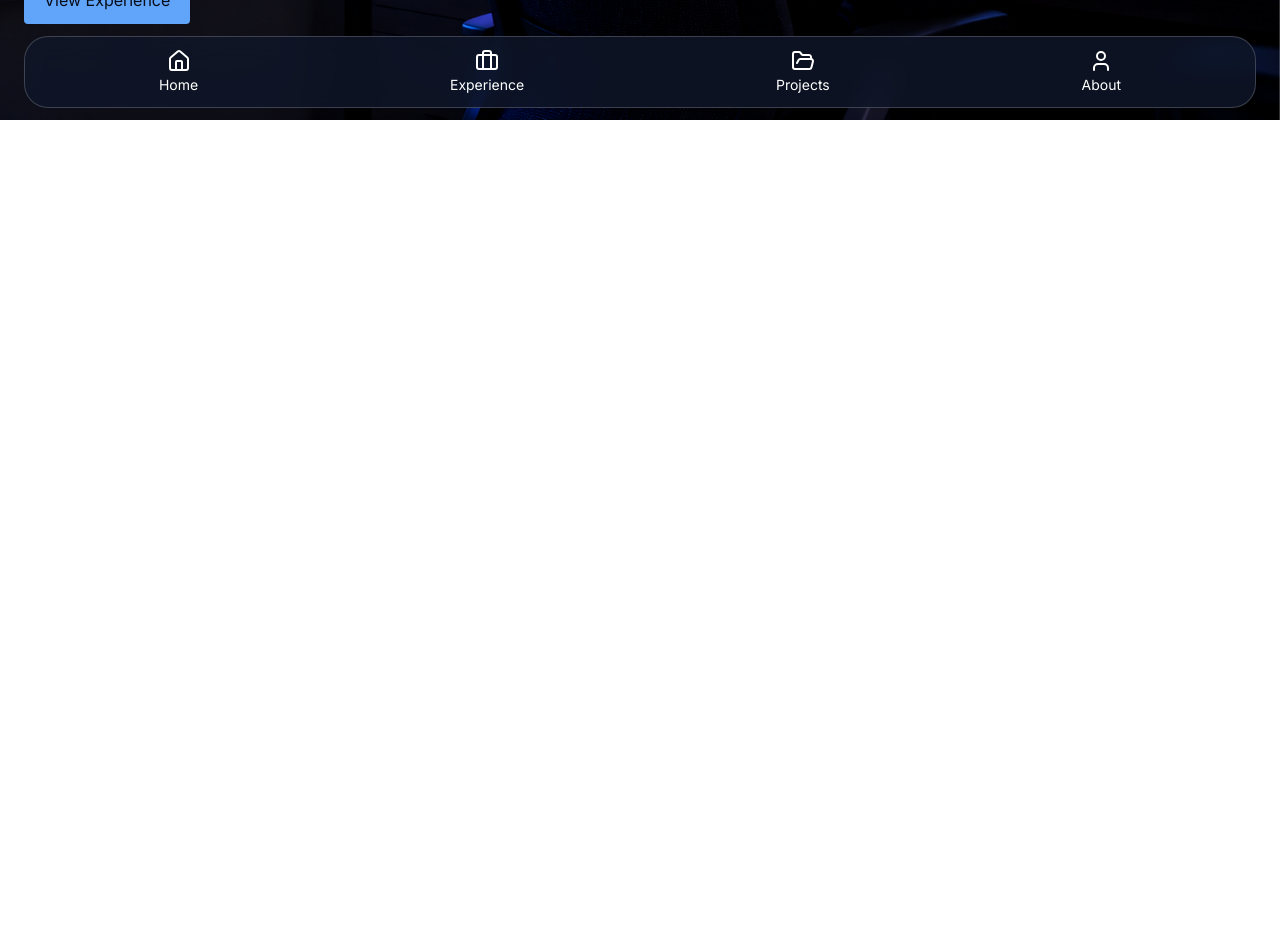
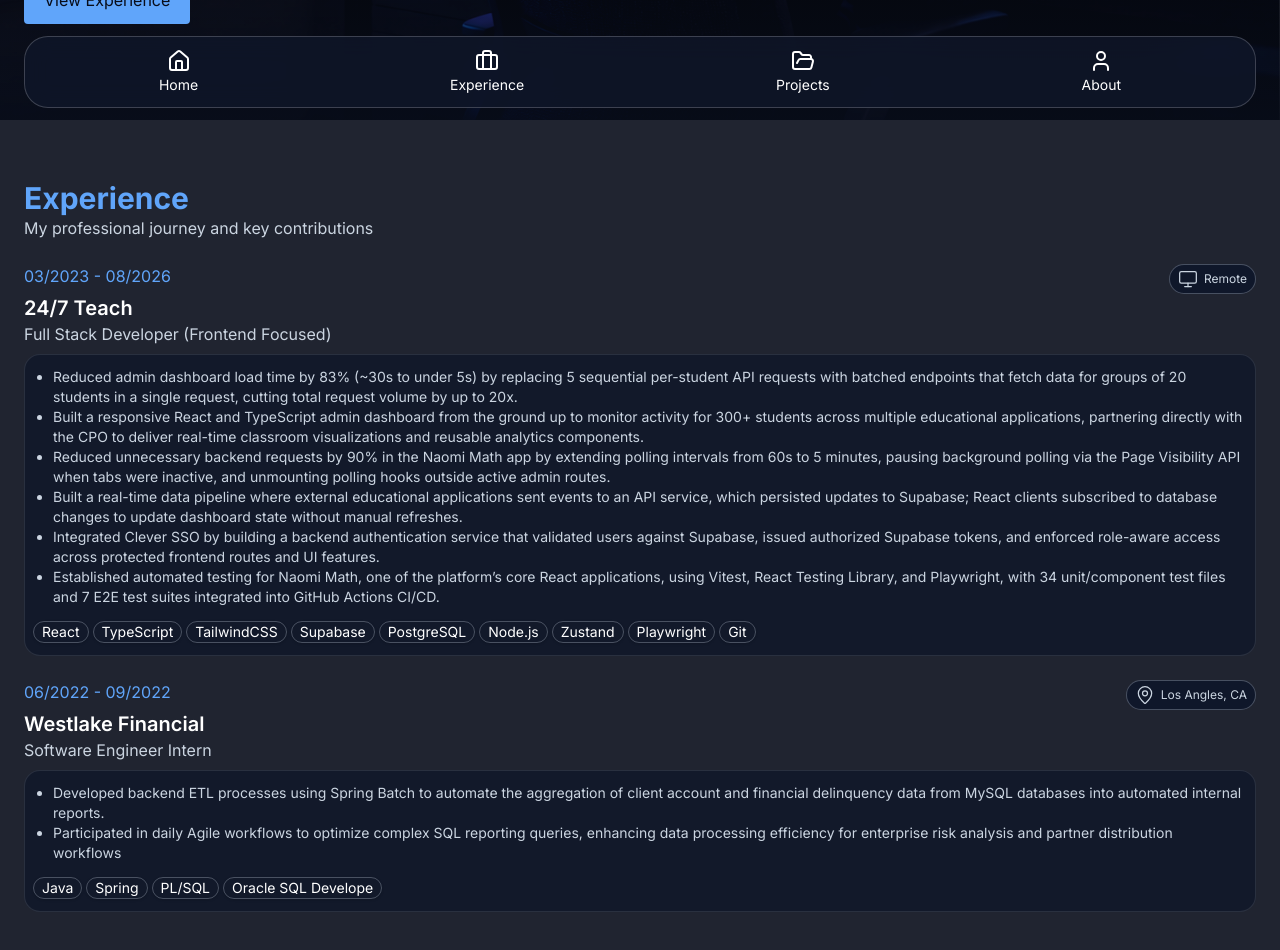
Before and after one commit to gnikkoch96/portfolio-updated, a React (Vite) app: page / in a window 1280 px wide. Shown: the part 680-1630 px from the top of the page. Before the commit the page ends 1600 px from the top, so only its background shows below. Built offline with nearby package versions, Linux system fonts and the light colour scheme.

Commit message:
feat(experience): add professional experience cards

```diff
--- a/src/App.tsx
+++ b/src/App.tsx
@@ -10,9 +10,9 @@ function App() {
       <Background />
       <Header />
 
-      <div className="px-6">
+      <div>
         <Home />
-        <Experience/>
+        <Experience />
       </div>
 
       <Navigation />
--- a/src/sections/Experience.tsx
+++ b/src/sections/Experience.tsx
@@ -1,10 +1,113 @@
+import { MapPin, Monitor } from "lucide-react";
+
+const experiences = [
+  {
+    company: "24/7 Teach",
+    role: "Full Stack Developer (Frontend Focused)",
+    location: "Remote",
+    location_icon: Monitor,
+    start_date: "03/2023",
+    end_date: "08/2026",
+    points: [
+      "Reduced admin dashboard load time by 83% (~30s to under 5s) by replacing 5 sequential per-student API requests with batched endpoints that fetch data for groups of 20 students in a single request, cutting total request volume by up to 20x.",
+      "Built a responsive React and TypeScript admin dashboard from the ground up to monitor activity for 300+ students across multiple educational applications, partnering directly with the CPO to deliver real-time classroom visualizations and reusable analytics components.",
+      "Reduced unnecessary backend requests by 90% in the Naomi Math app by extending polling intervals from 60s to 5 minutes, pausing background polling via the Page Visibility API when tabs were inactive, and unmounting polling hooks outside active admin routes.",
+      "Built a real-time data pipeline where external educational applications sent events to an API service, which persisted updates to Supabase; React clients subscribed to database changes to update dashboard state without manual refreshes.",
+      "Integrated Clever SSO by building a backend authentication service that validated users against Supabase, issued authorized Supabase tokens, and enforced role-aware access across protected frontend routes and UI features.",
+      "Established automated testing for Naomi Math, one of the platform’s core React applications, using Vitest, React Testing Library, and Playwright, with 34 unit/component test files and 7 E2E test suites integrated into GitHub Actions CI/CD.",
+    ],
+    techs: [
+      "React",
+      "TypeScript",
+      "TailwindCSS",
+      "Supabase",
+      "PostgreSQL",
+      "Node.js",
+      "Zustand",
+      "Playwright",
+      "Git",
+    ],
+  },
+  {
+    company: "Westlake Financial",
+    role: "Software Engineer Intern",
+    location: "Los Angles, CA",
+    location_icon: MapPin,
+    start_date: "06/2022",
+    end_date: "09/2022",
+    points: [
+      "Developed backend ETL processes using Spring Batch to automate the aggregation of client account and financial delinquency data from MySQL databases into automated internal reports.",
+      "Participated in daily Agile workflows to optimize complex SQL reporting queries, enhancing data processing efficiency for enterprise risk analysis and partner distribution workflows",
+    ],
+    techs: ["Java", "Spring", "PL/SQL", "Oracle SQL Develope"],
+  },
+];
+
 export default function Experience() {
   return (
     <section
       id="experience"
-      className="flex min-h-dvh snap-start items-center justify-center"
+      className="flex flex-col gap-6 pt-15 pb-24 px-6 min-h-dvh snap-start bg-background/90"
     >
-      <h2 className="text-3xl font-bold">Experience</h2>
+      {/* experience header */}
+      <div>
+        <h2 className="text-3xl font-bold text-accent">Experience</h2>
+        <p className="text-muted">
+          My professional journey and key contributions
+        </p>
+      </div>
+
+      {/* experience */}
+      {experiences.map(
+        ({
+          company,
+          role,
+          location,
+          location_icon: LocationIcon,
+          start_date,
+          end_date,
+          techs,
+          points,
+        }) => (
+          <div key={company} className="flex flex-col gap-2">
+            {/* company info */}
+            <div className="flex flex-col">
+              {/* date and location*/}
+              <div className="flex justify-between text-muted">
+                <p className="text-accent">
+                  {start_date} - {end_date}
+                </p>
+                <p className="flex gap-1.5 items-center border border-muted/30 rounded-full py-1 px-2 text-xs bg-surface">
+                  <LocationIcon size={20} strokeWidth={1.5} /> {location}
+                </p>
+              </div>
+              {/* company name */}
+              <h3 className="text-xl font-semibold">{company}</h3>
+
+              {/* role */}
+              <p className="text-muted">{role}</p>
+            </div>
+
+            <div className="py-3 pl-7 pr-3 bg-surface/80 rounded-2xl border border-white/10 flex flex-col gap-3.5">
+              {/* resume point */}
+              <ul className="list-disc ">
+                {points.map((point) => (
+                  <li key={point} className="text-muted text-sm">{point}</li>
+                ))}
+              </ul>
+
+              {/* tech */}
+              <div className="flex gap-1 flex-wrap -ml-5">
+                {techs.map((tech) => (
+                  <span key={tech} className="border border-muted/30 rounded-full px-2 text-sm shadow ">
+                    {tech}
+                  </span>
+                ))}
+              </div>
+            </div>
+          </div>
+        ),
+      )}
     </section>
   );
 }
--- a/src/sections/Home.tsx
+++ b/src/sections/Home.tsx
@@ -1,14 +1,32 @@
 export default function Home() {
   return (
-    <section id="home" className="flex flex-col gap-2 justify-end min-h-dvh pb-24 snap-start">
-      <p className="text-muted">Hi, I'm</p>
-      <h1 className="font-bold text-4xl">Nikko Chan</h1>
-      <p className="font-bold text-accent text-lg">Full-Stack Developer (Frontend Focused)</p>
-      <p className='text-muted'>
-        I'm a fullstack software engineer with 3+ years of experience building
-        production web applications, including AI-powered educational platforms.
-      </p>
-      <a className="bg-accent rounded w-fit px-5 py-3 text-background" href="#experience">View Experience</a>
+    <section
+      id="home"
+      className="relative flex flex-col gap-2 justify-end min-h-dvh px-6 pb-24 snap-start"
+    >
+      <div
+        aria-hidden="true"
+        className="pointer-events-none absolute inset-0 bg-linear-to-b from-transparent from-50% to-background/90"
+      />
+
+      <div className="relative z-10 flex flex-col gap-2">
+        <p className="text-muted">Hi, I'm</p>
+        <h1 className="font-bold text-4xl">Nikko Chan</h1>
+        <p className="font-bold text-accent text-lg">
+          Full-Stack Developer (Frontend Focused)
+        </p>
+        <p className="text-muted">
+          I'm a fullstack software engineer with 3+ years of experience building
+          production web applications, including AI-powered educational
+          platforms.
+        </p>
+        <a
+          className="bg-accent rounded w-fit px-5 py-3 text-background"
+          href="#experience"
+        >
+          View Experience
+        </a>{" "}
+      </div>
     </section>
   );
 }
```
